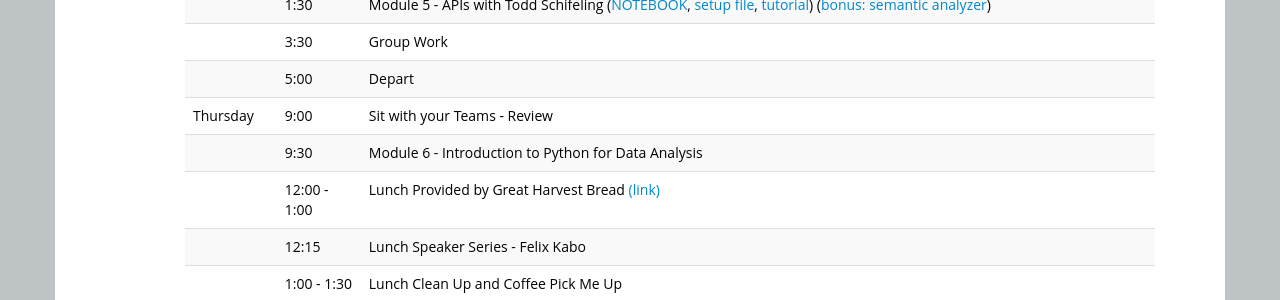
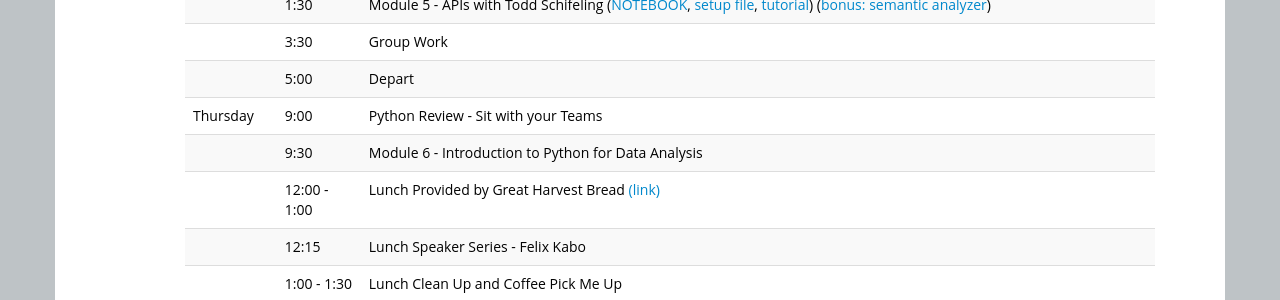
Before and after one commit to ICOSBigDataCamp/2018-summer-camp, a Jekyll site: the page built from index.html, in a window 1280 px wide and 900 px high, scrolled down 1918 px. Shown: the part 154-454 px from the top of the window. Built offline with Jekyll 4.4.1, drawn with Linux system fonts in a browser that asks for light colours.

Commit message:
Update index.html
thursday updates

```diff
--- a/index.html
+++ b/index.html
@@ -174,7 +174,7 @@ Organizing committee: Jerry Davis, H. V. Jagadish, Cliff Lampe, and Brian Noble
   <tr> <td></td>       <td>3:30</td>   <td>Group Work</td> </tr>
   <tr> <td></td>       <td>5:00</td>   <td>Depart</td> </tr>
 
-  <tr> <td>Thursday</td><td>9:00</td>    <td>Sit with your Teams - Review </td> </tr>
+  <tr> <td>Thursday</td><td>9:00</td>    <td>Python Review - Sit with your Teams</td> </tr>
   <tr> <td></td>       <td>9:30</td>    <td>Module 6 - Introduction to Python for Data Analysis </td> </tr>
   <tr> <td></td>       <td>12:00 - 1:00 </td>   <td>Lunch Provided by Great Harvest Bread <a href="http://annarbormi.greatharvestbread.com/">(link)</a></td> </tr>
   <tr> <td></td>       <td>12:15</td>   <td>Lunch Speaker Series - Felix Kabo</td> </tr>
```
